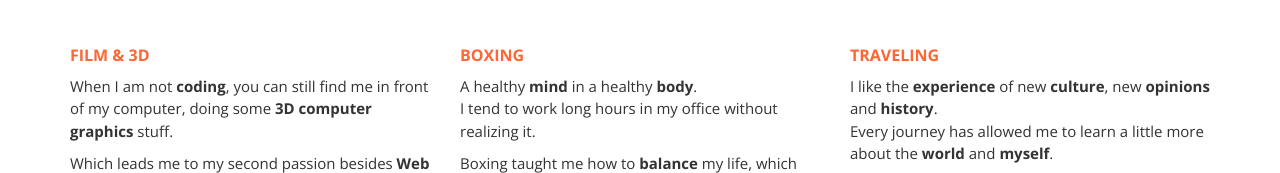
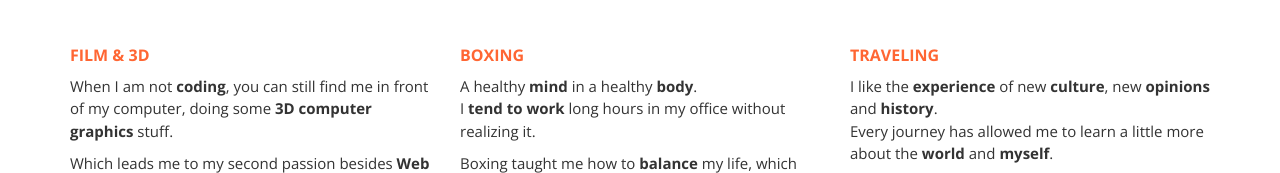
Before and after one commit to Lasynsec/lasynsec.github.io, a website: page index.html in a window 1280 px wide. Shown: the part 1424-1597 px from the top of the page. Drawn offline with nearby package versions, Linux system fonts and the light colour scheme.

Commit message:
index.html last

```diff
--- a/index.html
+++ b/index.html
@@ -168,7 +168,7 @@
 							</div>
 							<div class="col-md-4">
 								<h5><span>Boxing</span></h5>
-								<p>A healthy <strong>mind</strong> in a healthy <strong>body</strong>. <br>I tend to work long hours in my office without realizing it. </p><p>Boxing taught me how to <strong>balance</strong> my life, which always pushes me to go <strong>further</strong>.</p>
+								<p>A healthy <strong>mind</strong> in a healthy <strong>body</strong>. <br>I <strong>tend to work</strong> long hours in my office without realizing it. </p><p>Boxing taught me how to <strong>balance</strong> my life, which always pushes me to go <strong>further</strong>.</p>
 							</div>
 							<div class="col-md-4">
 								<h5><span>Traveling</span></h5>
```
